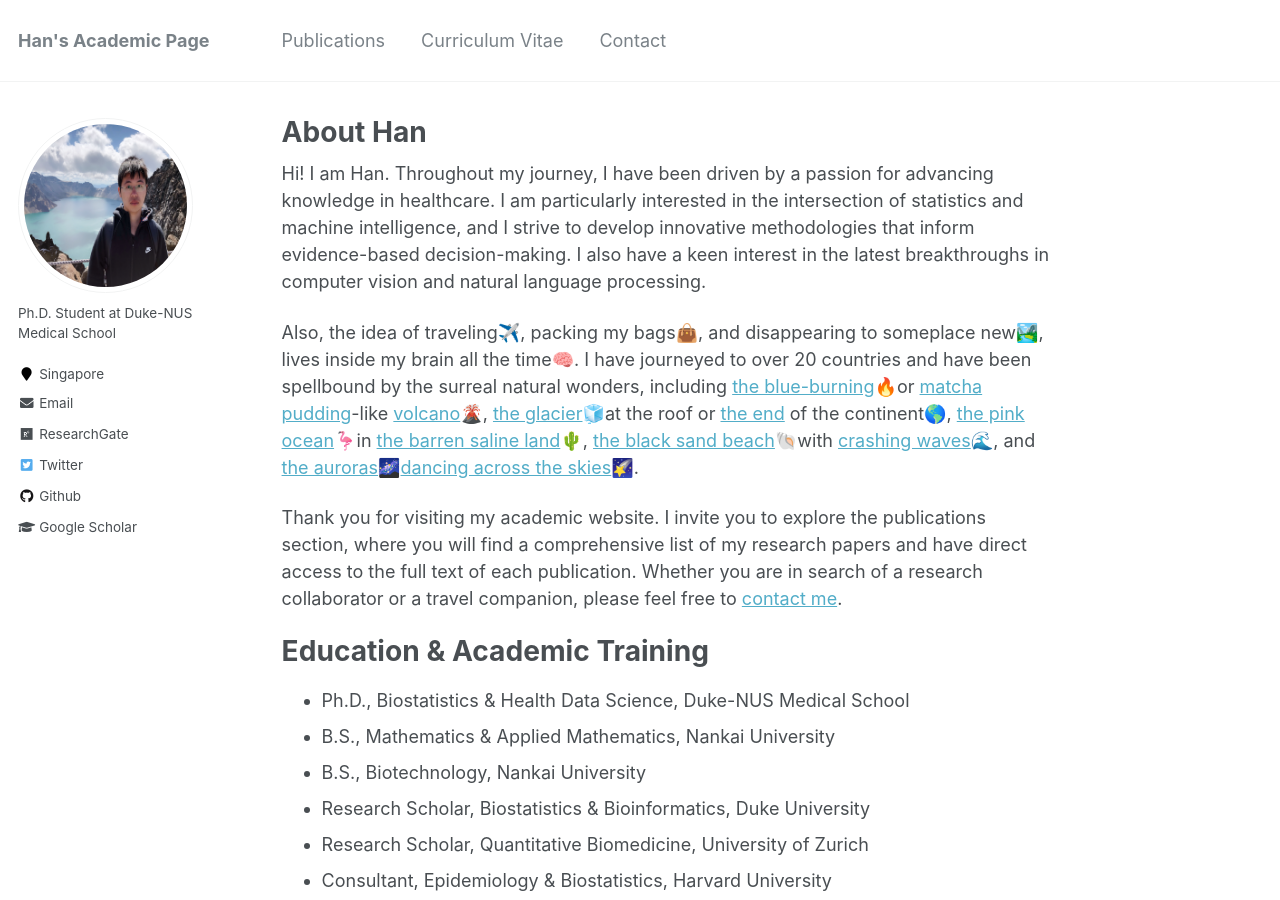
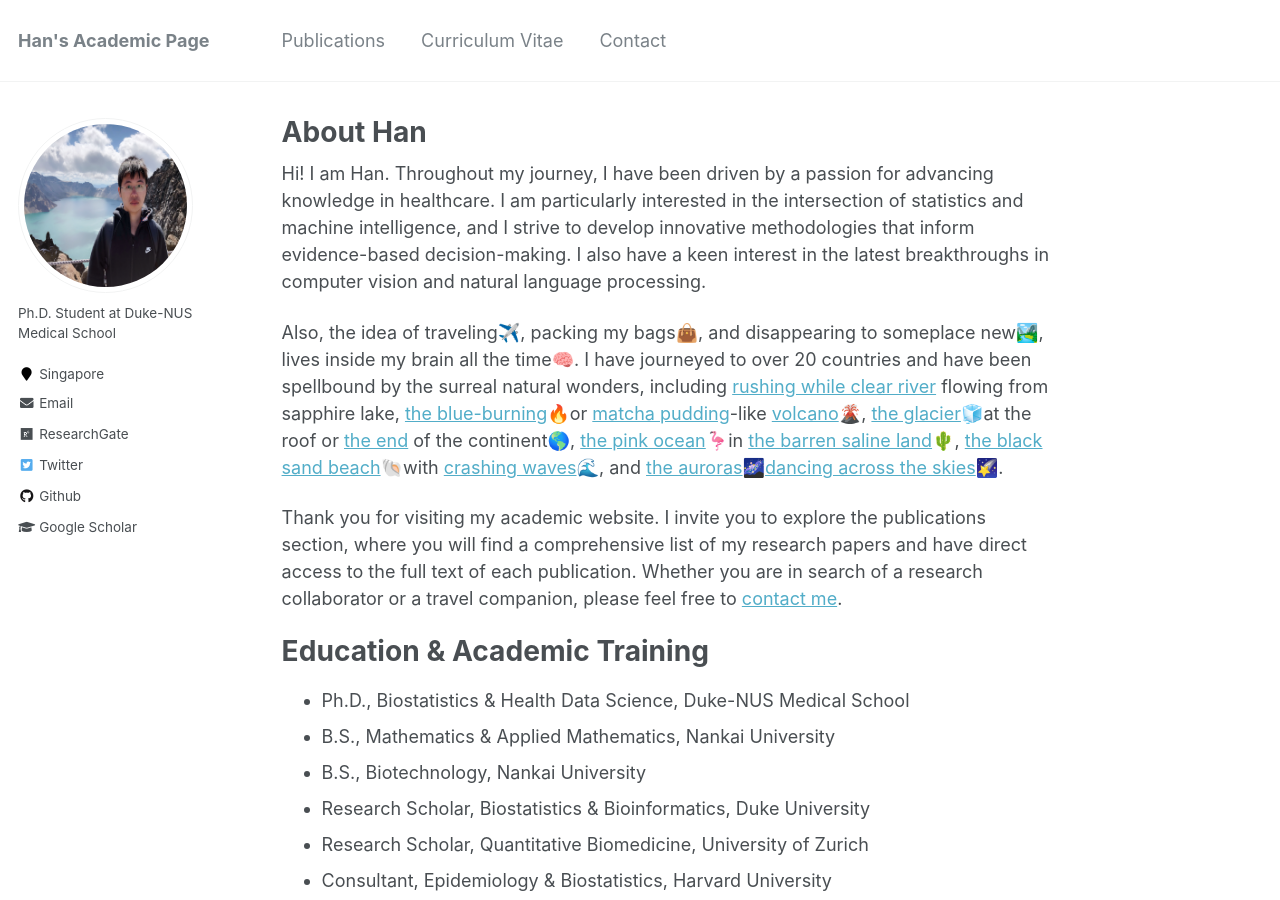
Before and after one commit to Han-Yuan-Med/Han-Yuan-Med.github.io, a Jekyll site: the page built from _pages/about.md, in a window 1280 px wide and 900 px high. Built offline with Jekyll 4.4.1, drawn with Linux system fonts in a browser that asks for light colours.

Commit message:
Update about.md

```diff
--- a/_pages/about.md
+++ b/_pages/about.md
@@ -9,7 +9,7 @@ redirect_from:
 
 Hi! I am Han. Throughout my journey, I have been driven by a passion for advancing knowledge in healthcare. I am particularly interested in the intersection of statistics and machine intelligence, and I strive to develop innovative methodologies that inform evidence-based decision-making. I also have a keen interest in the latest breakthroughs in computer vision and natural language processing.
 
-Also, the idea of traveling✈️, packing my bags👜, and disappearing to someplace new🏞️, lives inside my brain all the time🧠. I have journeyed to over 20 countries and have been spellbound by the surreal natural wonders, including [the blue-burning](/files/travel/blue_fire.jpg)🔥or [matcha pudding](/files/travel/matcha.jpg)-like [volcano](/files/travel/volcano.jpg)🌋, [the glacier](/files/travel/glacier.jpg)🧊at the roof or [the end](/files/travel/earth_end.jpg) of the continent🌎, [the pink ocean](/files/travel/pink_lake.jpg)🦩in [the barren saline land](/files/travel/barren.jpg)🌵, [the black sand beach](/files/travel/black_beach.jpg)🐚with [crashing waves](/files/travel/waves.jpg)🌊, and [the auroras](/files/travel/aurora.jpg)🌌[dancing across the skies](/files/travel/aurora_dancing.jpg)🌠.
+Also, the idea of traveling✈️, packing my bags👜, and disappearing to someplace new🏞️, lives inside my brain all the time🧠. I have journeyed to over 20 countries and have been spellbound by the surreal natural wonders, including [rushing while clear river](/files/travel/river.jpg) flowing from sapphire lake, [the blue-burning](/files/travel/blue_fire.jpg)🔥or [matcha pudding](/files/travel/matcha.jpg)-like [volcano](/files/travel/volcano.jpg)🌋, [the glacier](/files/travel/glacier.jpg)🧊at the roof or [the end](/files/travel/earth_end.jpg) of the continent🌎, [the pink ocean](/files/travel/pink_lake.jpg)🦩in [the barren saline land](/files/travel/barren.jpg)🌵, [the black sand beach](/files/travel/black_beach.jpg)🐚with [crashing waves](/files/travel/waves.jpg)🌊, and [the auroras](/files/travel/aurora.jpg)🌌[dancing across the skies](/files/travel/aurora_dancing.jpg)🌠.
 
 Thank you for visiting my academic website. I invite you to explore the publications section, where you will find a comprehensive list of my research papers and have direct access to the full text of each publication. Whether you are in search of a research collaborator or a travel companion, please feel free to <a href="mailto:yuan.han@u.duke.nus.edu">contact me</a>.
 
```
